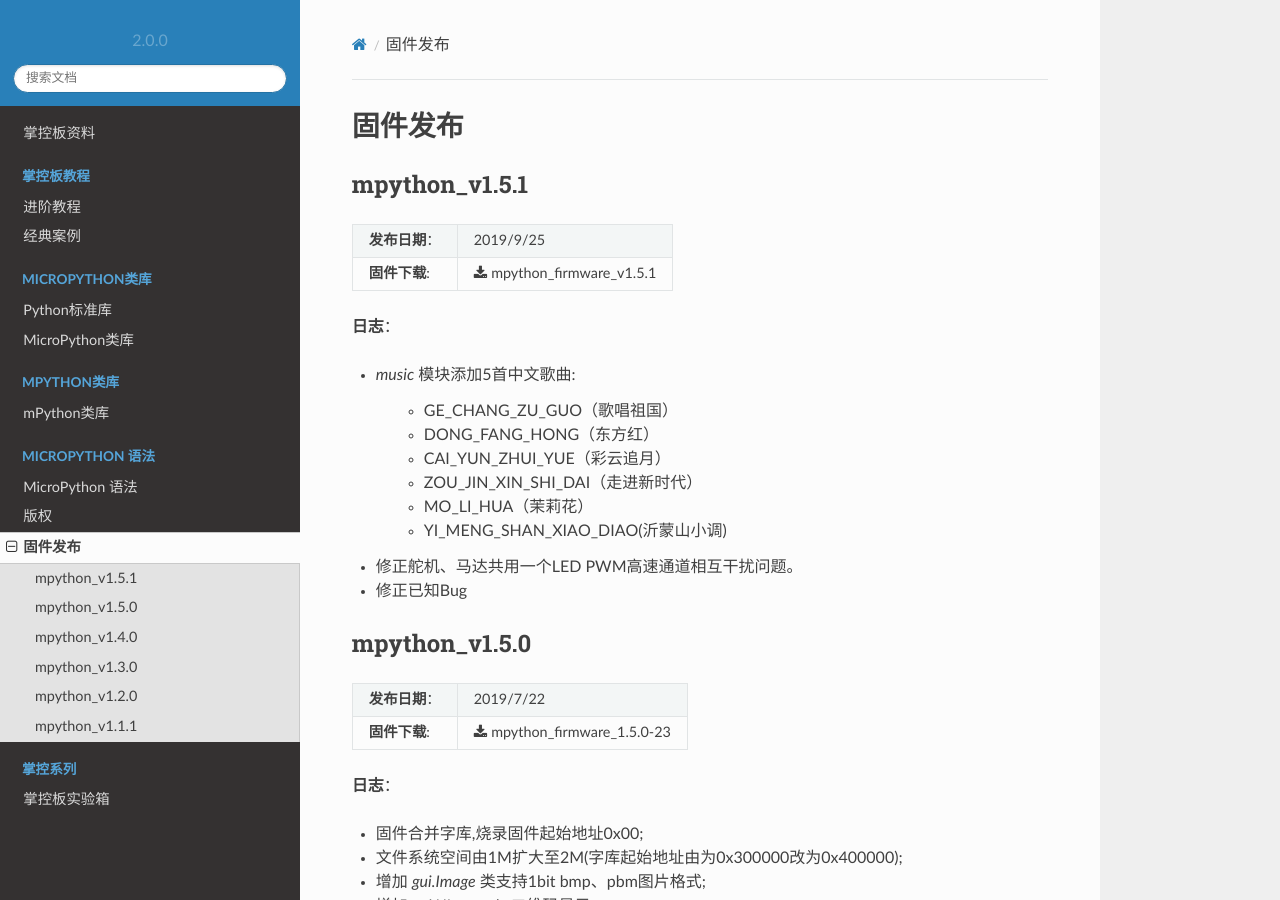
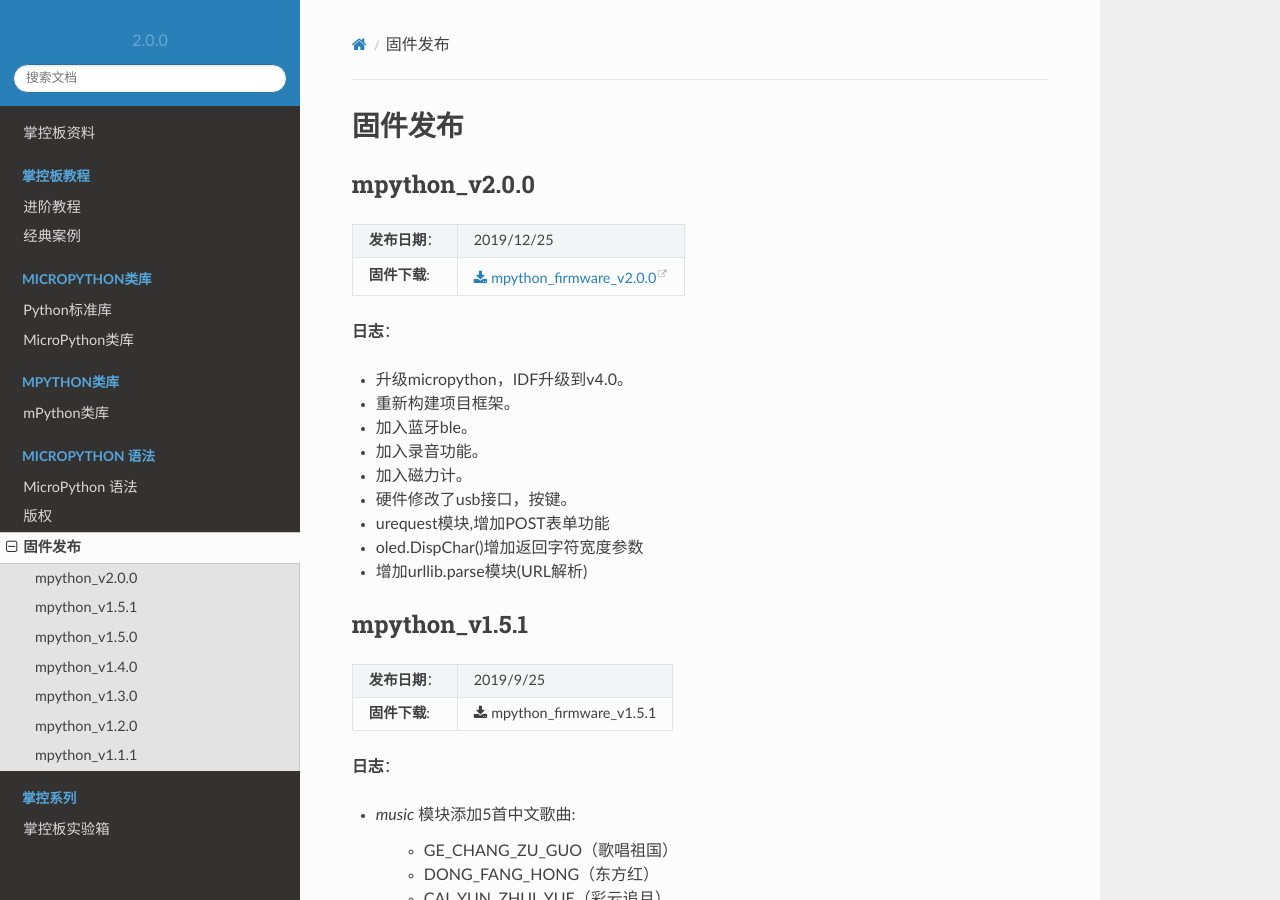
Before and after one commit to labplus-cn/mpython-docs, a Sphinx documentation site: the page built from docs/release.rst, in a window 1280 px wide and 900 px high. Built offline with Sphinx 7.4.7 and the Read the Docs theme 2.0.0, drawn with Linux system fonts in a browser that asks for light colours; pages that are not in the unit, such as notebooks, are missing from menus.

Commit message:
增加固件v2.0.0发布说明

```diff
--- a/docs/release.rst
+++ b/docs/release.rst
@@ -2,6 +2,26 @@
 
 固件发布
 ========
+
+mpython_v2.0.0
+------------------
+
+===============  ====================================
+ **发布日期**：    2019/12/25
+ **固件下载**:     :download:`mpython_firmware_v2.0.0 <https://github-production-release-asset-2e65be.s3.amazonaws.com/145931390/d8b72a80-27e8-11ea-8c52-fea136bedf7c?X-Amz-Algorithm=AWS4-HMAC-SHA256&X-Amz-Credential=AKIAIWNJYAX4CSVEH53A%2F20191230%2Fus-east-1%2Fs3%2Faws4_request&X-Amz-Date=20191230T091508Z&X-Amz-Expires=300&X-Amz-Signature=2252af28086037c4f42f6d90770b8d68be66ab1473eae0d07dd193a7a25ca4f7&X-Amz-SignedHeaders=host&actor_id=8448693&response-content-disposition=attachment%3B%20filename%3Dmpython_v2.0.0.bin&response-content-type=application%2Foctet-stream>`
+===============  ====================================
+
+**日志**：
+
+* 升级micropython，IDF升级到v4.0。
+* 重新构建项目框架。
+* 加入蓝牙ble。
+* 加入录音功能。
+* 加入磁力计。
+* 硬件修改了usb接口，按键。
+* urequest模块,增加POST表单功能
+* oled.DispChar()增加返回字符宽度参数
+* 增加urllib.parse模块(URL解析)
 
 mpython_v1.5.1
 ------------------
```
